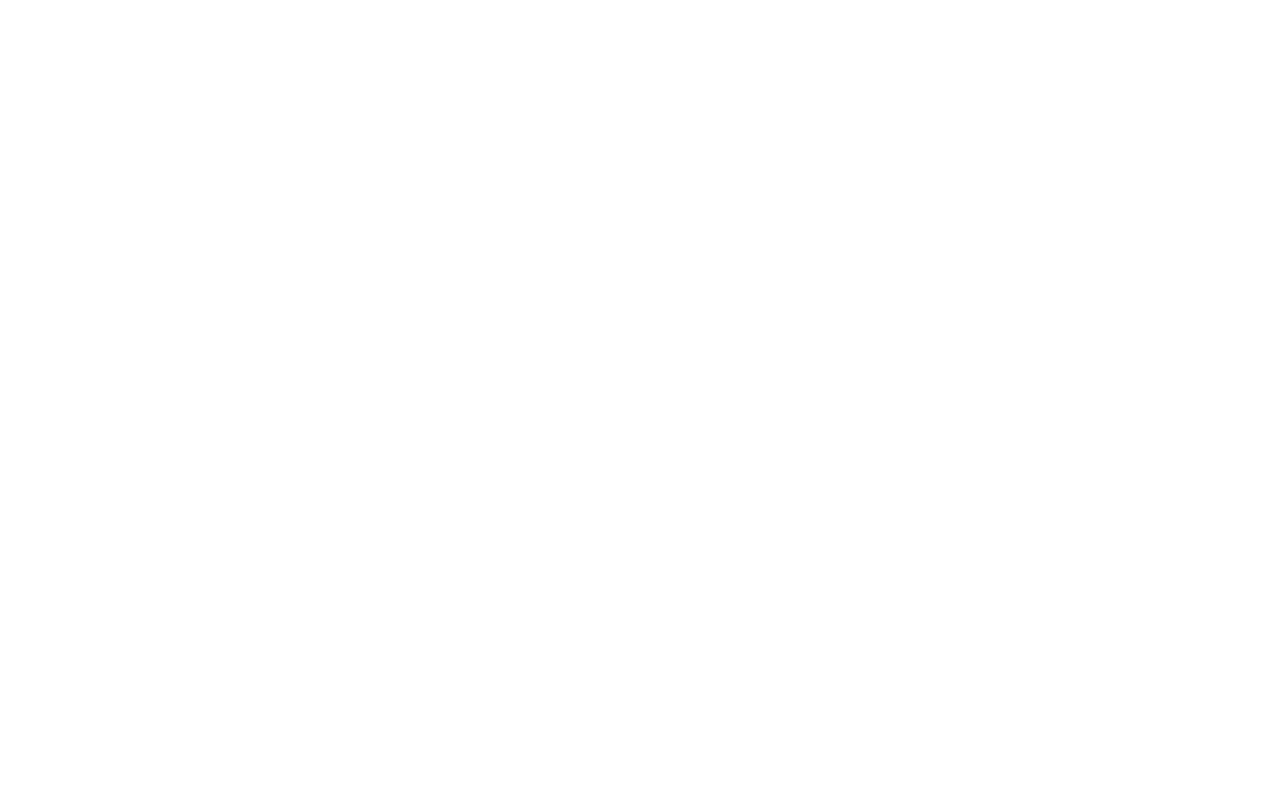
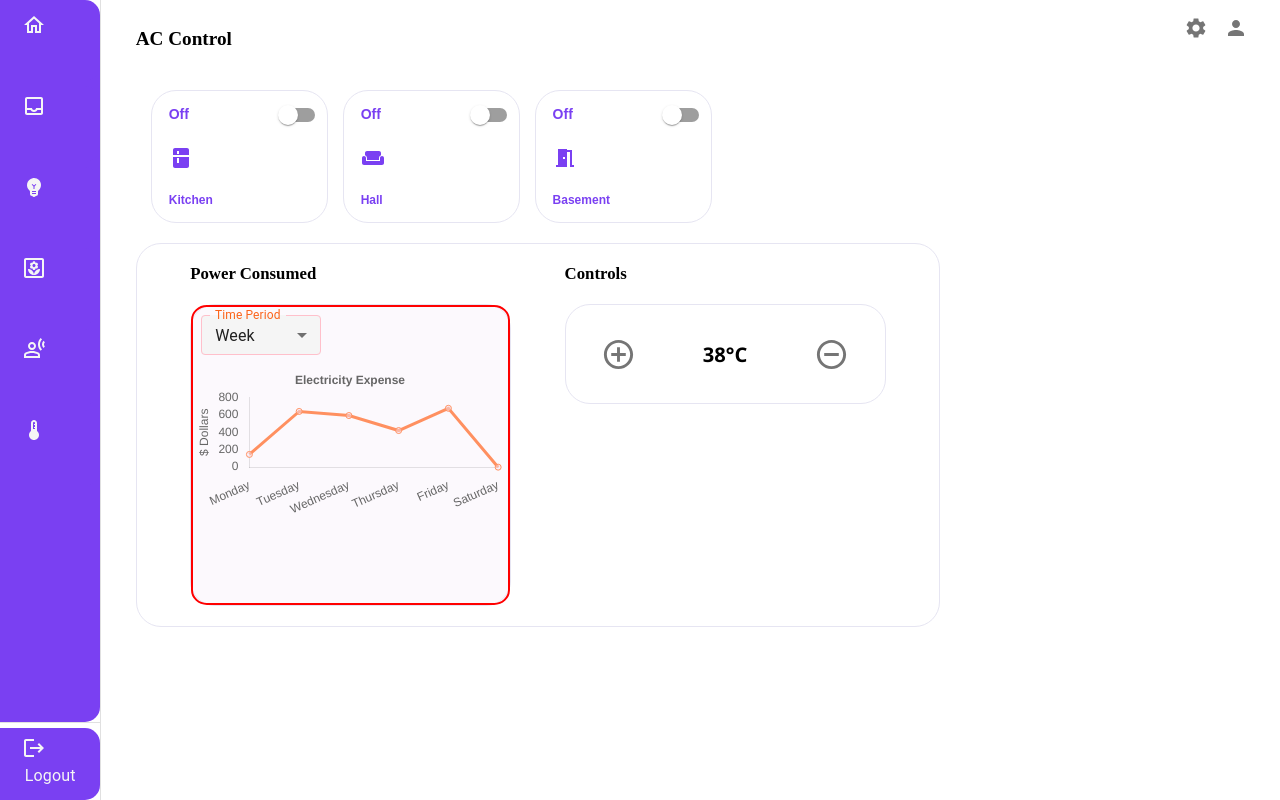
Before and after one commit to AshishGujral/Synchome, a React (Vite) app in the folder frontend/: page /accontrol in a window 1280 px wide. Before the commit this address had no page. Built offline with nearby package versions, Linux system fonts and the light colour scheme.

Commit message:
init Commit

```diff
--- a/frontend/src/App.jsx
+++ b/frontend/src/App.jsx
@@ -1,6 +1,7 @@
 import "./App.css";
 import Home from "./pages/Home/Home";
 import Login from "./pages/login/Login";
+import AcControlHome from "./components/Ac Control/AcControlHome";
 
 import {
   BrowserRouter as Router,
@@ -32,7 +33,7 @@
     <Router>
       {/* insert outlet if any  */}
       <Routes>
-
+      <Route path="/accontrol" element={<AcControlHome />}></Route>
         <Route path="/login" element={<Login />}></Route>
 
         <Route path="/" element={<ProtectedRoute user={user} />}>
--- /dev/null
+++ b/frontend/src/components/Ac Control/AcControlHome.jsx
@@ -0,0 +1,44 @@
+import {Grid, styled} from '@mui/material';
+import Sidebar from '../Sidebar/Sidebar';
+import Topbar from '../Topbar/Topbar';
+import React, { Component } from 'react'
+import AcControlMain from './AcControlMain';
+
+
+const SidebarGrid = styled(Grid)`
+    max-width: 10%;
+`;
+const TopbarGrid = styled(Grid)`
+    right: 0;
+    top: 0;
+    float: right;
+
+`;
+const ContainerGrid = styled(Grid)`
+    justify-content: center;
+    width: 100%;
+`
+const MainGrid = styled(Grid)`
+ padding-left: 2vw;
+`
+
+export default class AcControlHome extends Component {
+  render() {
+    return (
+      <ContainerGrid container spacing={2} justifyContent="flex-start">
+      <SidebarGrid item xs={1}>
+       <Sidebar/>
+      </SidebarGrid>
+
+      <MainGrid item className='heroSection' xs={8}>
+        <AcControlMain/>
+      </MainGrid>
+
+      <TopbarGrid className="rightColumn" item xs ={3}>
+       <Topbar/>
+      </TopbarGrid>
+
+    </ContainerGrid>
+    )
+  }
+}
--- /dev/null
+++ b/frontend/src/components/Ac Control/AcControlMain.css
@@ -0,0 +1,70 @@
+.M{
+    margin-bottom: 40px;
+    margin-top: 20px;
+    font-size: larger;
+    font-weight: bolder;
+}
+.Ac-Main{
+    border: 1px solid #e6e5f2;
+    height:100%;
+    border-radius: 25px;
+    flex-direction: row;
+    flex-basis: 22%;
+    justify-content: space-evenly;
+    align-items: stretch;
+    margin-top: 20px;
+    font-size: .875rem;
+    display: flex;
+
+  }
+  .controls-content{
+    border: 1px solid #e6e5f2;
+    height:100px;
+    border-radius: 25px;
+    margin-top: 20px;
+    display: flex;
+    direction: row;
+  }
+  .controls-content-content{
+    display: inline-block;
+    width: 100%;
+    display: flex;
+    justify-content: center;
+    align-items: center;
+    font-size: larger;
+    font-weight: bolder;
+    font-family:'Segoe UI', Tahoma, Geneva, Verdana, sans-serif;
+  }
+  .addIcon {
+    display: inline-block;
+    width: 33%;
+
+  }
+  .removeIcon{
+    display: inline-block;
+    width: 33%;
+  }
+  .power-content{
+    border: 1px solid #e6e5f2;
+    height:auto;
+    border-radius: 25px;
+    margin-top: 20px;
+  }
+  .Power-Consumed{
+    display: inline-block;
+    width: 40%;
+    padding-top: 20px;
+    padding-bottom: 20px;
+    font-size: larger;
+    font-weight: bold;
+
+  }
+  .Controls{
+    display: inline-block;
+    width: 40%;
+    padding-top: 20px;
+    padding-bottom: 20px;
+    font-size: larger;
+    font-weight: bold;
+
+  }
--- /dev/null
+++ b/frontend/src/components/Ac Control/AcControlMain.jsx
@@ -0,0 +1,58 @@
+import { Add, Bloodtype } from "@mui/icons-material";
+import { fontSize, fontWeight } from "@mui/system";
+import { Grid, styled } from "@mui/material";
+import React, { Component } from "react";
+import ChartExpense from "../ChartExpense/ChartExpense";
+import FourColumnDiv from "../main/FourColumnDiv";
+import Topbar from "../Topbar/Topbar";
+import IconButton from "@mui/material/IconButton";
+import AddIcon from "@mui/icons-material/AddCircleOutline";
+import RemoveIcon from "@mui/icons-material/RemoveCircleOutline";
+import KitchenIcon from "@mui/icons-material/Kitchen";
+import HallIcon from '@mui/icons-material/Weekend';
+import BasementIcon from '@mui/icons-material/MeetingRoom';
+import "./AcControlMain.css";
+const ContainerGrid = styled(Grid)`
+  justify-content: center;
+  width: 100%;
+`;
+
+export default class AcControlMain extends Component {
+  render() {
+    return (
+      <div>
+        <div className="M">AC Control</div>
+        <div>
+          <FourColumnDiv
+            switches={[
+              { name: "Kitchen", state: false, icon:<KitchenIcon/> },
+              { name: "Hall", state: false, icon:<HallIcon/> },
+              { name: "Basement", state: false , icon:<BasementIcon/>},
+            ]}
+          />
+        </div>
+        <div className="Ac-Main">
+          <div className="Power-Consumed">
+            Power Consumed
+            <div className="power-content">
+              {" "}
+              <ChartExpense />
+            </div>
+          </div>
+          <div className="Controls">
+            Controls
+            <div className="controls-content">
+              <IconButton size="large"  className="addIcon" >
+                <AddIcon fontSize="large" />
+              </IconButton>
+                <div className="controls-content-content">38°C</div>
+              <IconButton size="large" className="removeIcon">
+                <RemoveIcon fontSize="large" />
+              </IconButton>
+            </div>
+          </div>
+        </div>
+      </div>
+    );
+  }
+}
--- a/frontend/src/components/ChartExpense/ChartExpense.jsx
+++ b/frontend/src/components/ChartExpense/ChartExpense.jsx
@@ -58,7 +58,6 @@
     border: "2px solid red",
     borderRadius: "5%",
     backgroundColor: "#f3e5f53e",
-    marginTop: "10%",
     height: "300px",
   });
 
--- a/frontend/src/components/main/FourColumnDiv.css
+++ b/frontend/src/components/main/FourColumnDiv.css
@@ -3,7 +3,6 @@
   width: 100%;
   height:fit-content;
   flex-direction: row;
-    justify-content: space-between;
   align-items: stretch;
   font-family: Mulish, Arial;
   font-size: .75rem;
@@ -11,7 +10,9 @@
   display: flex;
   margin-top: 10px;
 }
-
+.FourcolumnIcon{
+  margin-bottom: 20px;
+}
 
 .container__switch {
   color: #7a40f2;
@@ -25,6 +26,7 @@
   align-items: stretch;
   padding-top: 5px;
   padding-bottom: 5px;
+  margin-left: 15px;
   padding-left: 17px;
   font-size: .875rem;
   display: flex;
@@ -53,7 +55,7 @@
   justify-content: end;
   display: flex;
   margin-top: -26px;
-    height: 100px;
+  height: 50px;
 }
 .switch-on{
   margin-top: 10px;
@@ -101,6 +103,7 @@
   height: auto;
   width: 100%;
   text-align: center;
+  margin-top: 10px;
 }
 
 .Switch {
--- a/frontend/src/components/main/FourColumnDiv.jsx
+++ b/frontend/src/components/main/FourColumnDiv.jsx
@@ -1,81 +1,42 @@
-import * as React from "react";
-import "./FourColumnDiv.css";
-import Switch from "@mui/material/Switch";
-const FourColumnDiv = () => {
-  const [waterPump, setWaterPump] = React.useState(false);
-  const [temperature, setTemperature] = React.useState(false);
-  const [motionSensor, setMotionSensor] = React.useState(false);
-  const [lights, setLights] = React.useState(false);
+import React, { useState } from 'react';
+import './FourColumnDiv.css';
+import Switch from '@mui/material/Switch';
+
+const FourColumnDiv = ({ switches }) => {
+  const [state, setState] = useState(switches);
 
   const getContainerStyles = (isOn) => ({
-    backgroundColor: isOn ? "#7a40f2" : "#fff",
-    color: isOn ? "#fff" : "#7a40f2",
+    backgroundColor: isOn ? '#7a40f2' : '#fff',
+    color: isOn ? '#fff' : '#7a40f2',
   });
+
+  const handleSwitchChange = (index) => {
+    const newSwitches = [...state];
+    newSwitches[index].state = !newSwitches[index].state;
+    setState(newSwitches);
+  };
 
   return (
     <div className="group-42">
-      <div className="container__switch" style={getContainerStyles(waterPump)}>
-        {waterPump ? (
-          <div className="switch-on">On</div>
-        ) : (
-          <div className="switch-on">Off</div>
-        )}
-        <div className="Switch">
-          <Switch
-            color="warning"
-            checked={waterPump}
-            onChange={() => setWaterPump(!waterPump)}
-          />
+      {state.map((switchItem, index) => (
+        <div
+          key={index}
+          className="container__switch"
+          style={getContainerStyles(switchItem.state)}
+        >
+          <div className="switch-on">{switchItem.state ? 'On' : 'Off'}</div>
+
+          <div className="Switch">
+            <Switch
+              color="warning"
+              checked={switchItem.state}
+              onChange={() => handleSwitchChange(index)}
+            />
+          </div>
+          <div className='FourcolumnIcon'>{switchItem.icon}</div>
+          <span className="switch-content">{switchItem.name}</span>
         </div>
-        <span className="switch-content">Water Pump</span>
-      </div>
-      <div className="container__switch" style={getContainerStyles(temperature)}>
-        {temperature ? (
-          <div className="switch-on">On</div>
-        ) : (
-          <div className="switch-on">Off</div>
-        )}
-        <div className="Switch">
-
-          <Switch
-            color="warning"
-            checked={temperature}
-            onChange={() => setTemperature(!temperature)}
-          />
-        </div>
-        <span className="switch-content">Temperature</span>
-      </div>
-      <div className="container__switch" style={getContainerStyles(motionSensor)}>
-        {motionSensor ? (
-          <div className="switch-on">On</div>
-        ) : (
-          <div className="switch-on">Off</div>
-        )}
-        <div className="Switch">
-          <Switch
-            color="warning"
-            checked={motionSensor}
-            onChange={() => setMotionSensor(!motionSensor)}
-          />
-        </div>
-        <span className="switch-content">Motion Sensor</span>
-      </div>
-      <div className="container__switch" style={getContainerStyles(lights)}>
-        {lights ? (
-          <div className="switch-on">On</div>
-        ) : (
-          <div className="switch-on">Off</div>
-        )}
-        <div className="Switch">
-
-          <Switch
-            color="warning"
-            checked={lights}
-            onChange={() => setLights(!lights)}
-          />
-        </div>
-        <span className="switch-content">Lights</span>
-      </div>
+      ))}
     </div>
   );
 };
--- a/frontend/src/pages/Home/home.css
+++ b/frontend/src/pages/Home/home.css
@@ -12,3 +12,6 @@
     height: fit-content;
 
 }
+.chart{
+    margin-top: 10%;
+}
```
Also changed, not shown: frontend/src/pages/Home/Home.jsx (+30 -15 lines). Lines whose indentation alone changed are shown as unchanged.
